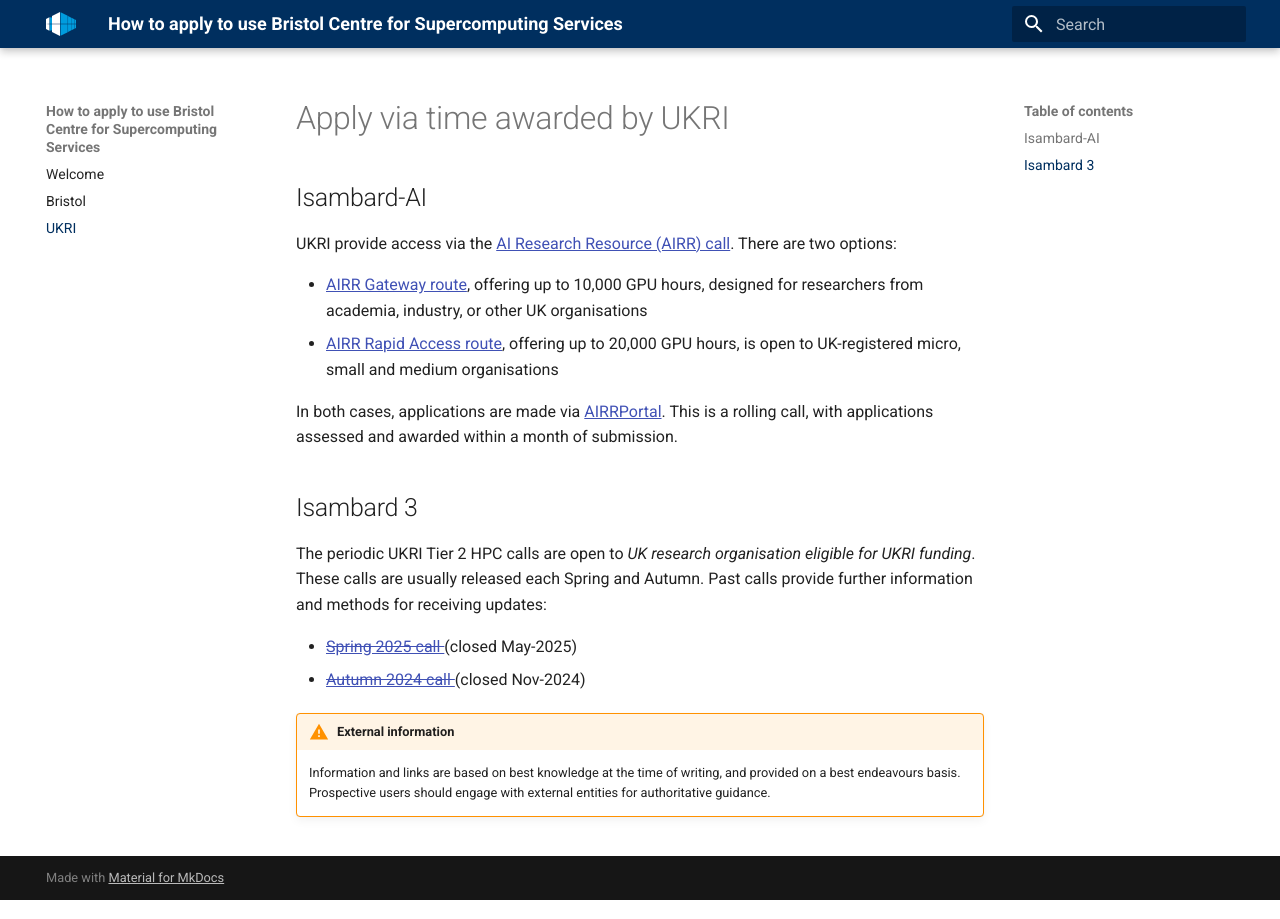
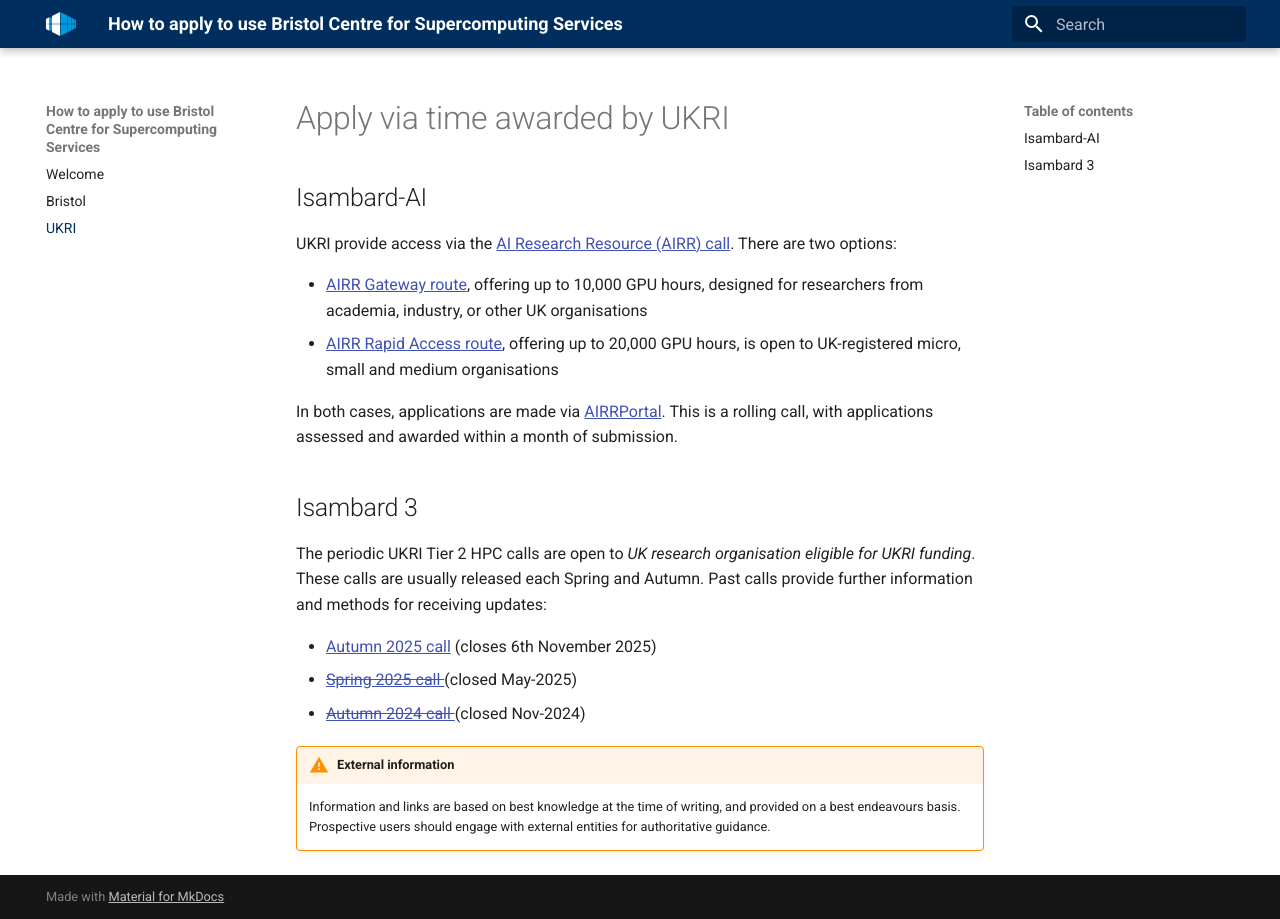
Before and after one commit to isambard-sc/apply.isambard.ac.uk, an MkDocs documentation site: the page built from docs/ukri/index.md, in a window 1280 px wide. Built offline with MkDocs 1.6.1 and Material for MkDocs 9.7.7, drawn with Linux system fonts in a browser that asks for light colours.

Commit message:
Added details of UKRI Isambard3 call

```diff
--- a/docs/ukri/index.md
+++ b/docs/ukri/index.md
@@ -18,6 +18,7 @@
 
 The periodic UKRI Tier 2 HPC calls are open to _UK research organisation eligible for UKRI funding_. These calls are usually released each Spring and Autumn. Past calls provide further information and methods for receiving updates:
 
+* [Autumn 2025 call][i3-ukri-autumn25-call] (closes 6th November 2025)
 * [<span style="text-decoration: line-through;">Spring 2025 call </span>][i3-ukri-spring25-call]  (closed May-2025)
 * [<span style="text-decoration: line-through;">Autumn 2024 call </span>][i3-ukri-autumn24-call]  (closed Nov-2024)
 
@@ -30,3 +31,4 @@
 [airrportal]:               https://portal-airr.isambard.ac.uk/login/
 [i3-ukri-autumn24-call]:    https://www.ukri.org/opportunity/access-to-high-performance-computing-facilities-autumn-2024/
 [i3-ukri-spring25-call]:    https://www.ukri.org/opportunity/access-to-high-performance-computing-facilities-spring-2025/
+[i3-ukri-autumn25-call]:    https://www.ukri.org/opportunity/access-to-high-performance-computing-facilities-autumn-2025/
```
